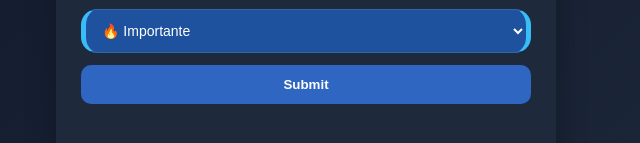
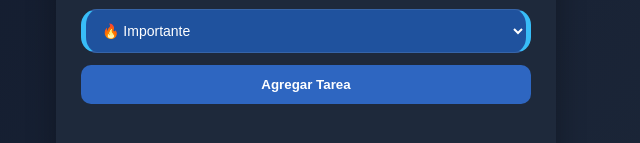
Before and after one commit to KlaimerNavarro-web/Administrador-de-tareas, a plain HTML site: page task-manager/index.html in a window 1280 px wide. Shown: the part 477-620 px from the top of the page, 334-974 px from the left. Drawn offline with Linux system fonts and the light colour scheme.

Commit message:
Cambie el nombre del boton submit

```diff
--- a/task-manager/index.html
+++ b/task-manager/index.html
@@ -27,7 +27,7 @@
                 <option value="💤Opcional">💤 Opcional</option>
             </select>
 
-            <button type="submit">Submit</button>
+            <button type="Agregar Tarea">Agregar Tarea</button>
 
             <!-- Mensaje de error -->
             <p id="error-message" class="error-message"></p>
```
